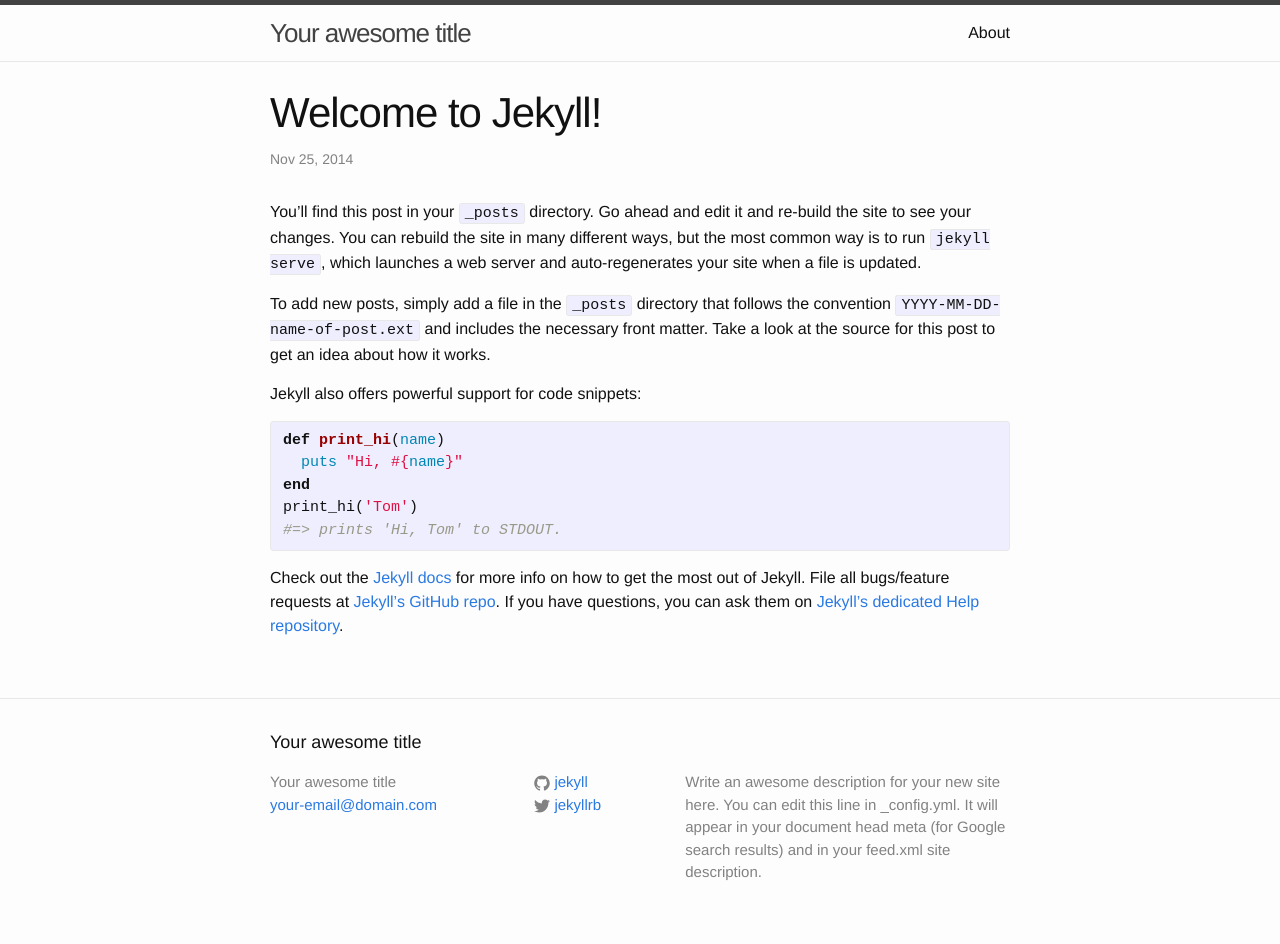
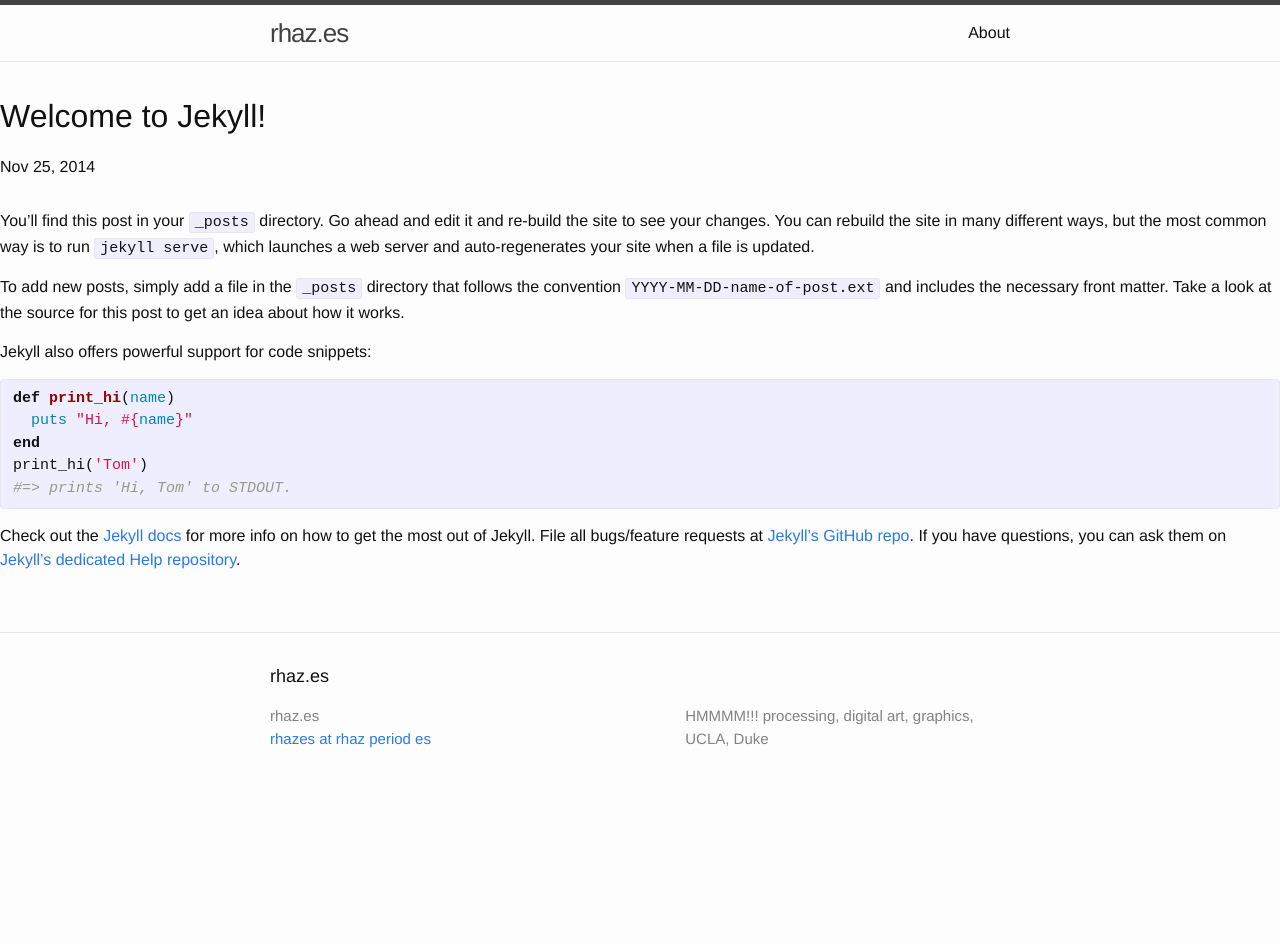
Before and after one commit to rhazes/rhazes.github.io, a Jekyll site: the page built from _posts/2014-11-25-welcome-to-jekyll.markdown, in a window 1280 px wide. Built offline with Jekyll 4.4.1, drawn with Linux system fonts in a browser that asks for light colours; after the commit the page ends 900 px from its top, so only the background shows below that.

Commit message:
porting wip

```diff
--- a/_config.yml
+++ b/_config.yml
@@ -1,14 +1,21 @@
 # Site settings
-title: Your awesome title
-email: your-email@domain.com
-description: > # this means to ignore newlines until "baseurl:"
-  Write an awesome description for your new site here. You can edit this
-  line in _config.yml. It will appear in your document head meta (for
-  Google search results) and in your feed.xml site description.
-baseurl: "" # the subpath of your site, e.g. /blog/
-url: "http://yourdomain.com" # the base hostname & protocol for your site
-twitter_username: jekyllrb
-github_username:  jekyll
+title: "rhaz.es"
+email: "rhazes at rhaz period es"
+description: " HMMMM!!! processing, digital art, graphics, UCLA, Duke"
+baseurl: ""
+url: "http://rhaz.es"
+include:
+ - _pages
+ - _portfolio
+
 
 # Build settings
 markdown: kramdown
+kramdown:
+ input: GFM
+permalink: none
+relative_permalinks: false
+exclude:
+ - sass
+ - Procfile
+ - README
--- a/_layouts/default.html
+++ b/_layouts/default.html
@@ -3,18 +3,17 @@
 
   {% include head.html %}
 
-  <body>
+    <body>
 
     {% include header.html %}
 
     <div class="page-content">
-      <div class="wrapper">
-        {{ content }}
+      <div class="wrap">
+      {{ content }}
       </div>
     </div>
 
     {% include footer.html %}
 
-  </body>
-
+    </body>
 </html>
--- a/_layouts/page.html
+++ b/_layouts/page.html
@@ -4,11 +4,11 @@
 <div class="post">
 
   <header class="post-header">
-    <h1 class="post-title">{{ page.title }}</h1>
+    <h1>{{ page.title }}</h1>
   </header>
 
   <article class="post-content">
-    {{ content }}
+  {{ content }}
   </article>
 
 </div>
--- a/_layouts/post.html
+++ b/_layouts/post.html
@@ -4,12 +4,12 @@
 <div class="post">
 
   <header class="post-header">
-    <h1 class="post-title">{{ page.title }}</h1>
-    <p class="post-meta">{{ page.date | date: "%b %-d, %Y" }}{% if page.author %} • {{ page.author }}{% endif %}{% if page.meta %} • {{ page.meta }}{% endif %}</p>
+    <h1>{{ page.title }}</h1>
+    <p class="meta">{{ page.date | date: "%b %-d, %Y" }}{% if page.author %} • {{ page.author }}{% endif %}{% if page.meta %} • {{ page.meta }}{% endif %}</p>
   </header>
 
   <article class="post-content">
-    {{ content }}
+  {{ content }}
   </article>
 
 </div>
```
